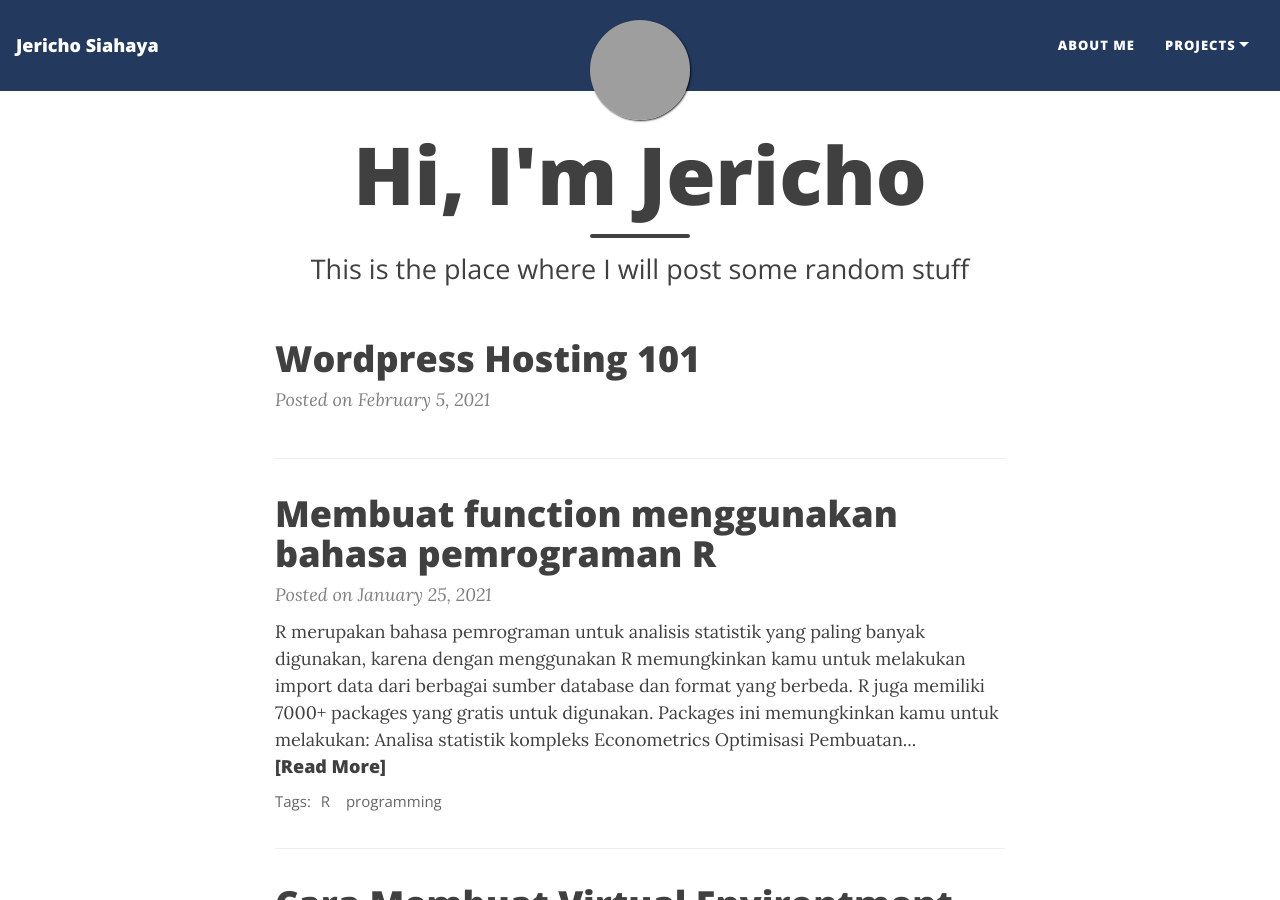
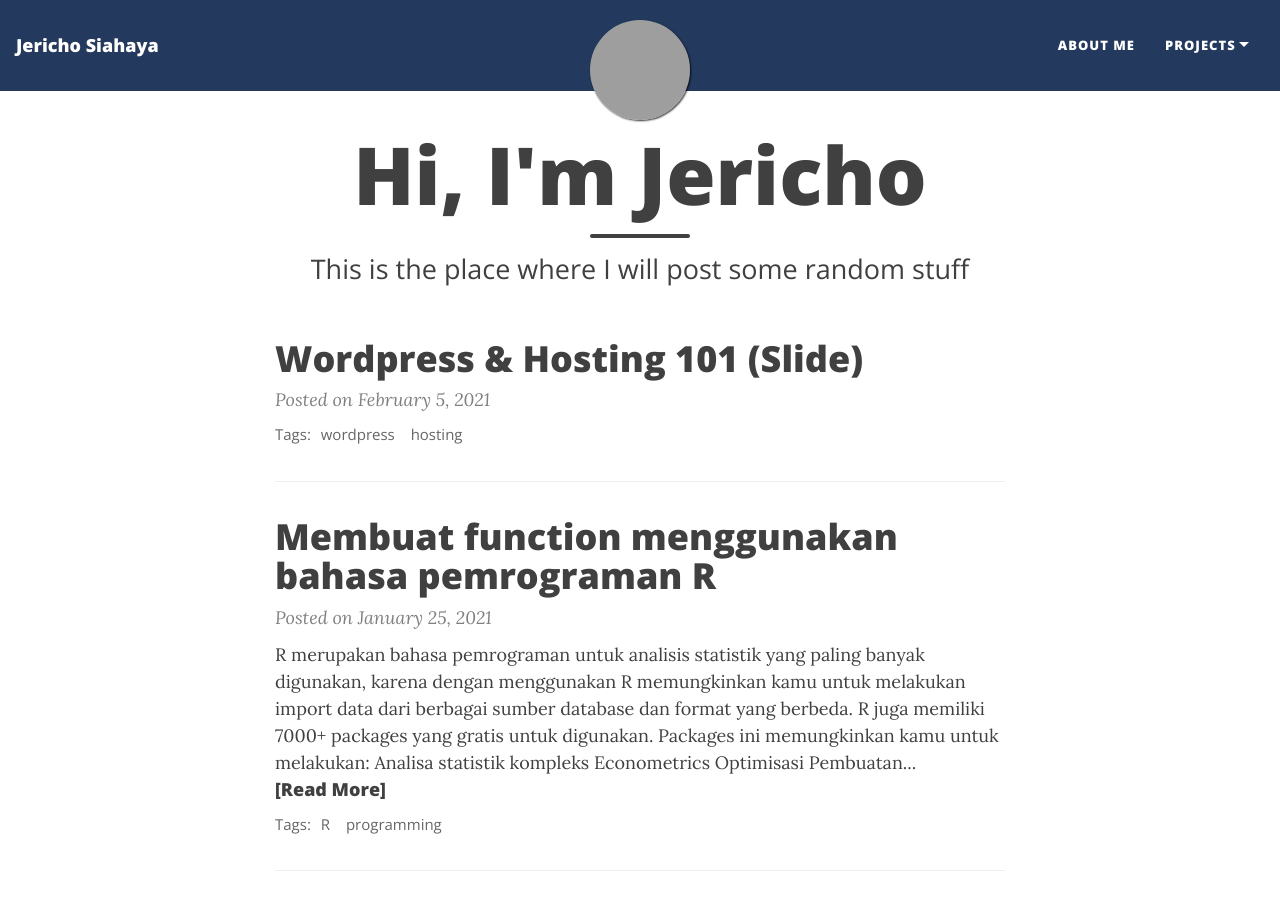
Before and after one commit to jerichosiahaya/jerichosiahaya.github.io, a Jekyll site: the page built from index.html, in a window 1280 px wide and 900 px high. Built offline with Jekyll 4.4.1, drawn with Linux system fonts in a browser that asks for light colours; nearby versions of some CDN libraries; the list of posts is cut into pages by our own code; grey boxes are pictures that could not be loaded.

Commit message:
Update 2021-02-05-wordpress-hosting-101.html

```diff
--- a/_posts/2021-02-05-wordpress-hosting-101.html
+++ b/_posts/2021-02-05-wordpress-hosting-101.html
@@ -1 +1,7 @@
+---
+layout: post
+title: Wordpress & Hosting 101 (Slide)
+tags: [wordpress, hosting]
+---
+
 <iframe src="https://docs.google.com/presentation/d/e/2PACX-1vSFO_83dnDgxMDxgmXstCRnNQdR4oRTFrvKvqVh8PF8S9Y9_YSqhVHG1TqwcsjmoJXPyQ2wz3FRGCA4/embed?start=false&loop=false&delayms=3000" frameborder="0" width="960" height="569" allowfullscreen="true" mozallowfullscreen="true" webkitallowfullscreen="true"></iframe>
```
